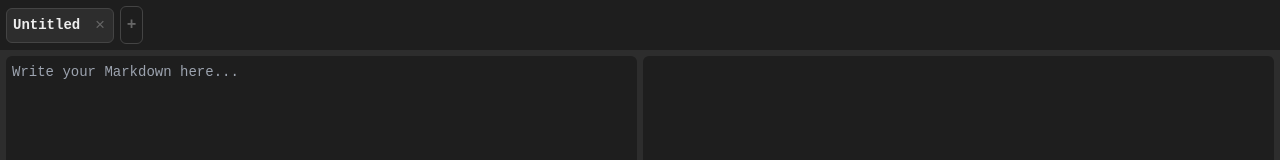
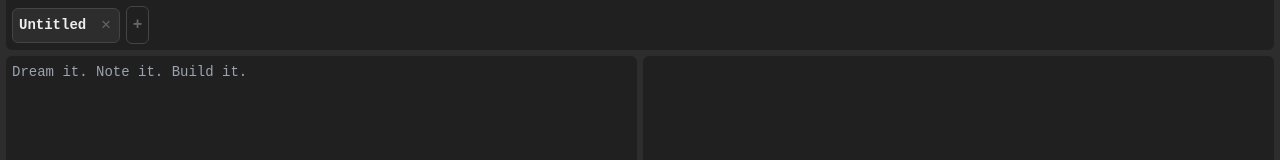
Before and after one commit to Levitifox/elementum, a React (Vite) app: page / in a window 1280 px wide. Shown: the top 160 px of the page. Built offline with nearby package versions, Linux system fonts and the light colour scheme; the HTML template or start-up script is replaced by a standard one.

Commit message:
Add random placeholder phrases to Markdown editor input

```diff
--- a/src/App.css
+++ b/src/App.css
@@ -5,7 +5,7 @@
 
 :root {
     --background-color: #2d2d2d;
-    --secondary-bg-color: #1e1e1e;
+    --secondary-bg-color: #202020;
     --foreground-color: #eeeeee;
     --accent-color: #a9d1ff;
     --border-color: #444;
@@ -45,6 +45,9 @@ body,
     padding: var(--padding);
     scrollbar-width: thin;
     scrollbar-color: var(--border-color) transparent;
+    border-radius: 0 0 var(--border-radius) var(--border-radius);
+    margin: 0 var(--padding);
+    overflow: overlay;
 }
 
 .tab-headers::-webkit-scrollbar {
--- a/src/App.jsx
+++ b/src/App.jsx
@@ -64,8 +64,39 @@ const MarkdownPreview = ({ content }) => {
 };
 
 const MarkdownEditor = () => {
+    const placeholderPhrases = [
+        "Every great idea starts with a blank page.",
+        "Write your way into history.",
+        "Dream it. Note it. Build it.",
+        "Big things have small beginnings.",
+        "Thoughts become plans, plans become actions.",
+        "Scribble, doodle, conquer!",
+        "The page is yours. Go wild.",
+        "What secrets will you spill here?",
+        "Your imagination called—it needs more space.",
+        "This is your brain's playground.",
+        "You could write anything here. No pressure.",
+        "This blank space is judging your indecision.",
+        "One day, this might be a best-seller.",
+        "Markdown your mark on the world!",
+        "A masterpiece in progress (hopefully).",
+        "There’s 10 types of people in the world: those who write notes, and those who don’t.",
+        "Insert genius idea here.",
+        "Ctrl+Z is your safety net. Use it wisely.",
+        "The matrix of your ideas starts here.",
+        "Stay calm and Markdown on.",
+        "Let your thoughts flow freely.",
+        "Your next big idea starts here.",
+        "Turn your brainwaves into pagewaves.",
+        "Every word matters. Start now.",
+        "Write something amazing today."
+    ];
+
     const [tabs, setTabs] = useState([{ id: 1, text: "" }]);
     const [activeTabId, setActiveTabId] = useState(1);
+
+    const getRandomPlaceholder = () =>
+        placeholderPhrases[Math.floor(Math.random() * placeholderPhrases.length)];
 
     const addTab = () => {
         const newTabId = tabs.length + 1;
@@ -131,7 +162,7 @@ const MarkdownEditor = () => {
                             onChange={(e) =>
                                 updateText(activeTab.id, e.target.value)
                             }
-                            placeholder="Write your Markdown here..."
+                            placeholder={getRandomPlaceholder()}
                         />
                         <div className="editor-preview">
                             <MarkdownPreview content={activeTab.text} />
```
